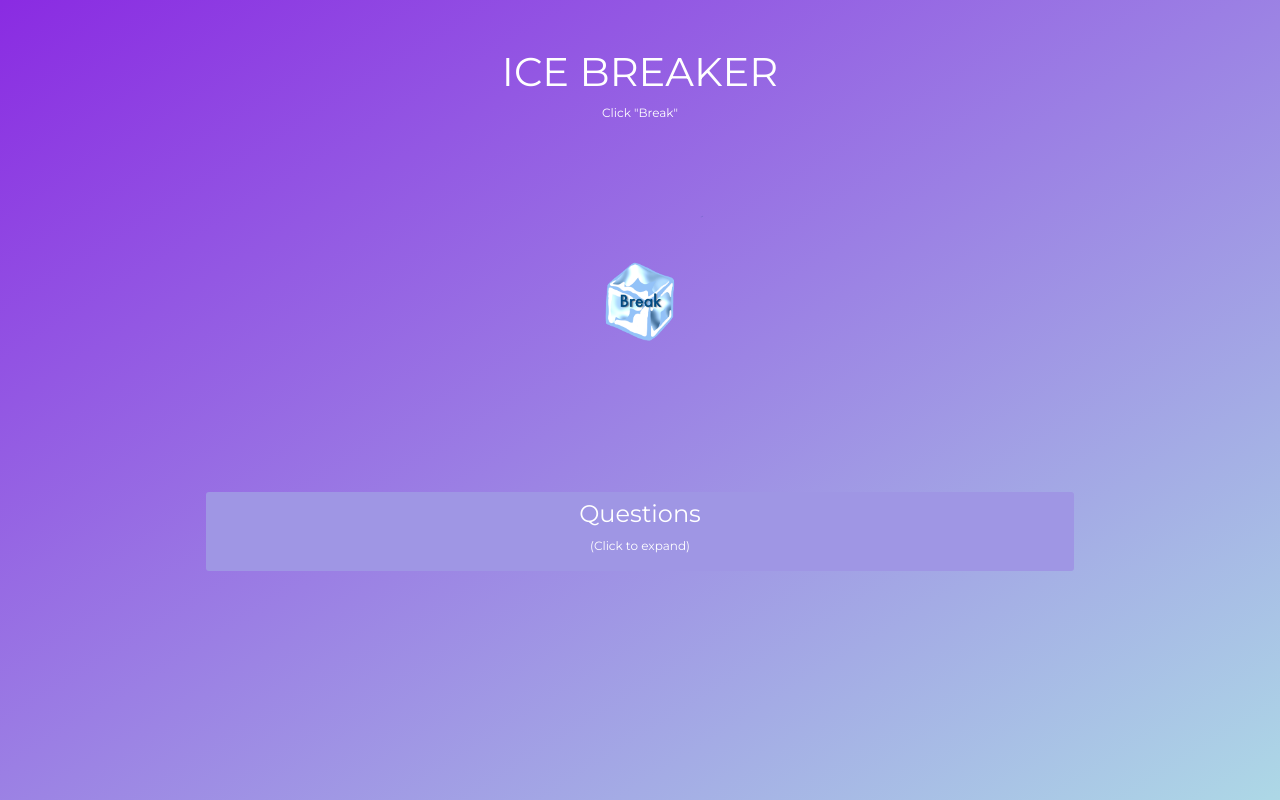
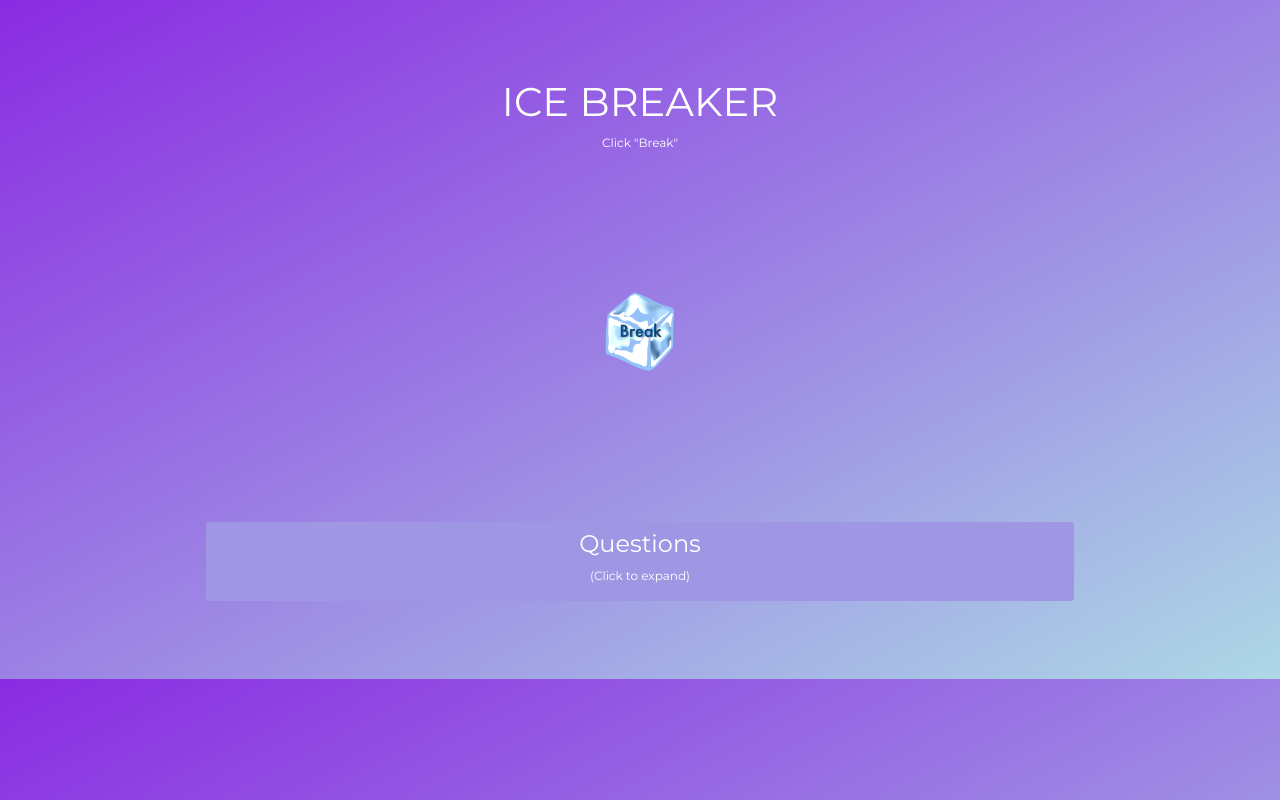
Before and after one commit to ajdil91/Ice-Breaker-Client, a React (Create React App) app: page / in a window 1280 px wide. Built offline with nearby package versions, Linux system fonts and the light colour scheme.

Commit message:
edited background size

```diff
--- a/src/index.css
+++ b/src/index.css
@@ -1,8 +1,3 @@
-html {
-  background-image: linear-gradient(to bottom right, blueviolet, lightblue);
-  height: 100%;
-}
-
 body {
   margin: 0;
   font-family: -apple-system, BlinkMacSystemFont, 'Segoe UI', 'Roboto', 'Oxygen',
@@ -11,8 +6,8 @@ body {
   -webkit-font-smoothing: antialiased;
   -moz-osx-font-smoothing: grayscale;
   background-color: transparent;
-  /* background-image: linear-gradient(to bottom right, blueviolet, lightblue);
-  height: 100%; */
+  background-image: linear-gradient(to bottom right, blueviolet, lightblue);
+  padding: 30px 0px 50px 0;
 }
 
 code {
```
